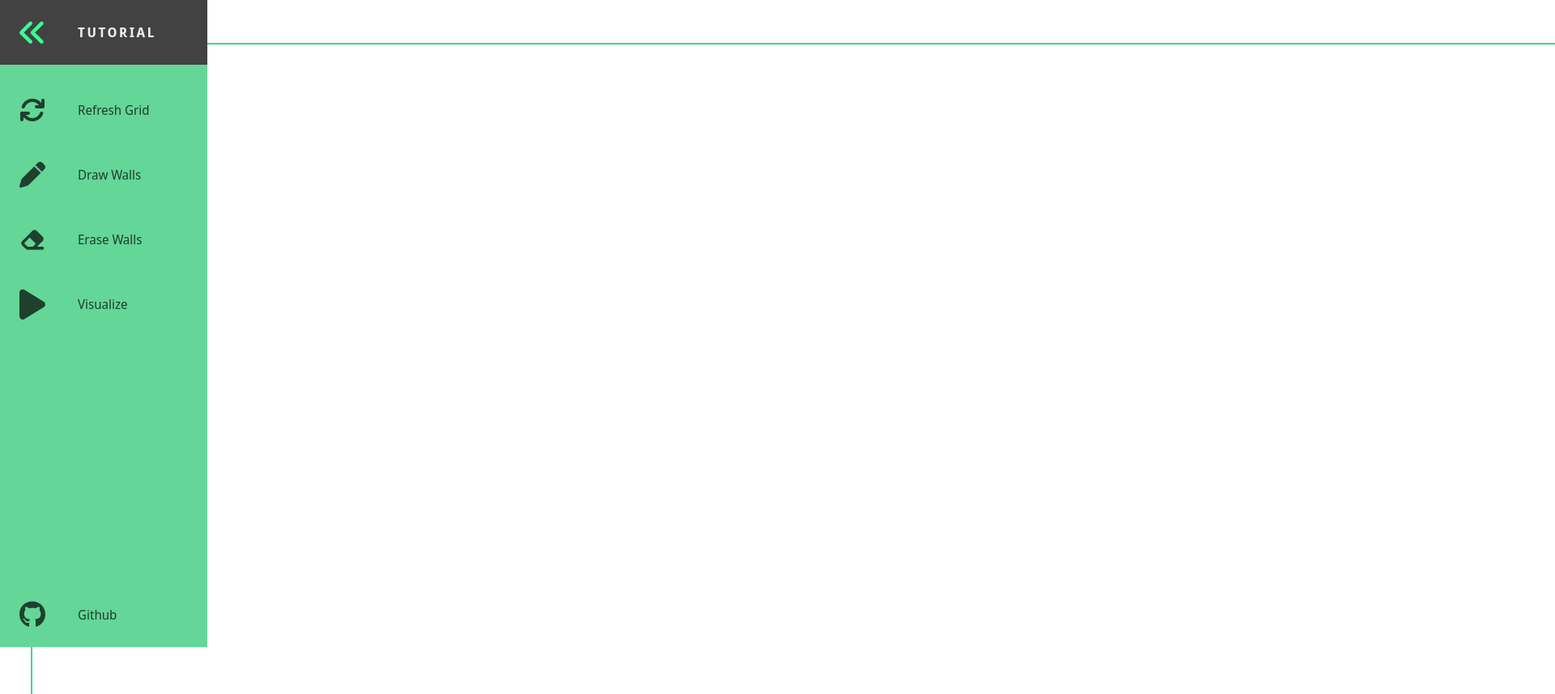
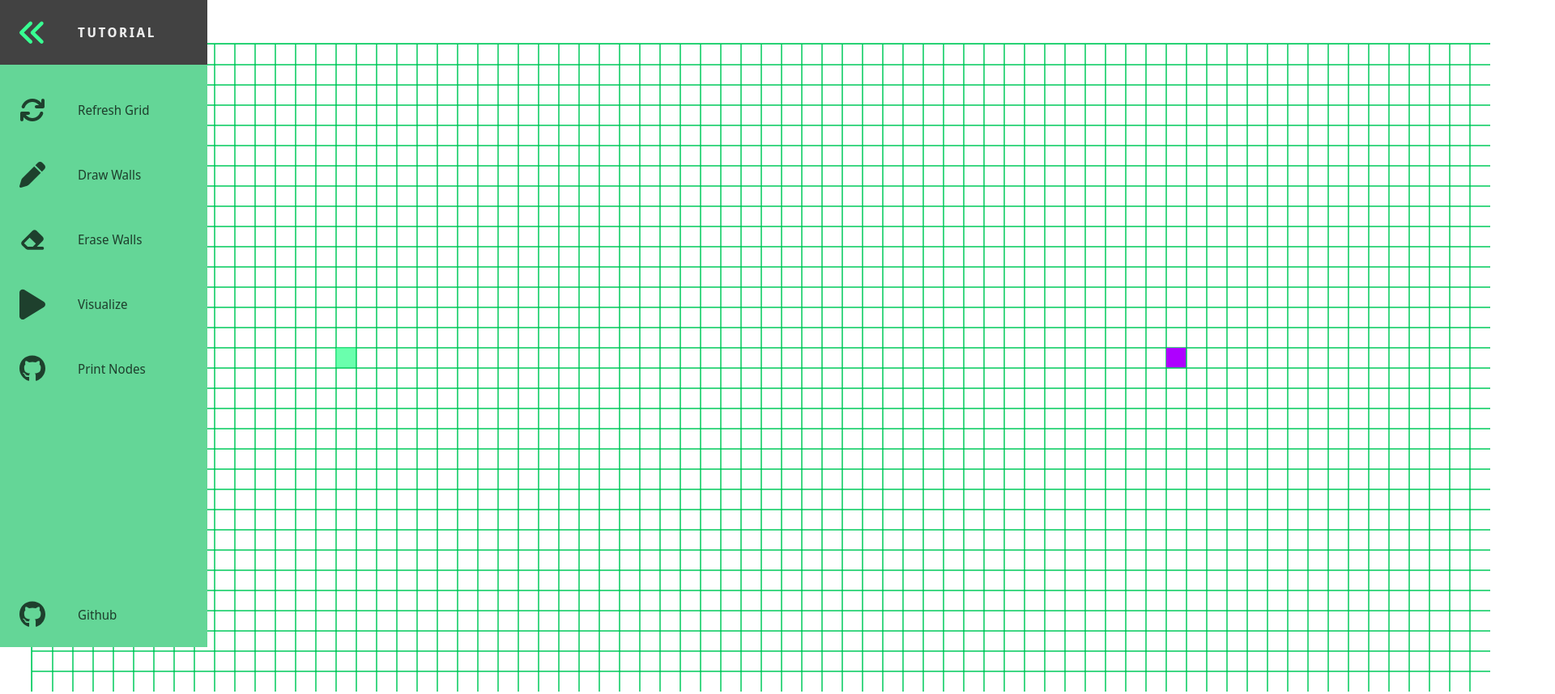
Before and after one commit to myles-coleman/Pathfinding-Visualizer, a plain HTML site: page index.html in a window 1280 px wide. Shown: the top 858 px of the page at 81% size, 1920 px wide, since content can reach past the window. Drawn offline with Linux system fonts and the light colour scheme.

Commit message:
got the different screen sizes working

```diff
--- a/index.html
+++ b/index.html
@@ -53,6 +53,13 @@
                     </a>
                 </li>
 
+                <li id="print" class="nav-item">
+                    <a href="#" class="nav-link">
+                        <svg xmlns="http://www.w3.org/2000/svg" viewBox="0 0 496 512"><path d="M165.9 397.4c0 2-2.3 3.6-5.2 3.6-3.3.3-5.6-1.3-5.6-3.6 0-2 2.3-3.6 5.2-3.6 3-.3 5.6 1.3 5.6 3.6zm-31.1-4.5c-.7 2 1.3 4.3 4.3 4.9 2.6 1 5.6 0 6.2-2s-1.3-4.3-4.3-5.2c-2.6-.7-5.5.3-6.2 2.3zm44.2-1.7c-2.9.7-4.9 2.6-4.6 4.9.3 2 2.9 3.3 5.9 2.6 2.9-.7 4.9-2.6 4.6-4.6-.3-1.9-3-3.2-5.9-2.9zM244.8 8C106.1 8 0 113.3 0 252c0 110.9 69.8 205.8 169.5 239.2 12.8 2.3 17.3-5.6 17.3-12.1 0-6.2-.3-40.4-.3-61.4 0 0-70 15-84.7-29.8 0 0-11.4-29.1-27.8-36.6 0 0-22.9-15.7 1.6-15.4 0 0 24.9 2 38.6 25.8 21.9 38.6 58.6 27.5 72.9 20.9 2.3-16 8.8-27.1 16-33.7-55.9-6.2-112.3-14.3-112.3-110.5 0-27.5 7.6-41.3 23.6-58.9-2.6-6.5-11.1-33.3 2.6-67.9 20.9-6.5 69 27 69 27 20-5.6 41.5-8.5 62.8-8.5s42.8 2.9 62.8 8.5c0 0 48.1-33.6 69-27 13.7 34.7 5.2 61.4 2.6 67.9 16 17.7 25.8 31.5 25.8 58.9 0 96.5-58.9 104.2-114.8 110.5 9.2 7.9 17 22.9 17 46.4 0 33.7-.3 75.4-.3 83.6 0 6.5 4.6 14.4 17.3 12.1C428.2 457.8 496 362.9 496 252 496 113.3 383.5 8 244.8 8zM97.2 352.9c-1.3 1-1 3.3.7 5.2 1.6 1.6 3.9 2.3 5.2 1 1.3-1 1-3.3-.7-5.2-1.6-1.6-3.9-2.3-5.2-1zm-10.8-8.1c-.7 1.3.3 2.9 2.3 3.9 1.6 1 3.6.7 4.3-.7.7-1.3-.3-2.9-2.3-3.9-2-.6-3.6-.3-4.3.7zm32.4 35.6c-1.6 1.3-1 4.3 1.3 6.2 2.3 2.3 5.2 2.6 6.5 1 1.3-1.3.7-4.3-1.3-6.2-2.2-2.3-5.2-2.6-6.5-1zm-11.4-14.7c-1.6 1-1.6 3.6 0 5.9 1.6 2.3 4.3 3.3 5.6 2.3 1.6-1.3 1.6-3.9 0-6.2-1.4-2.3-4-3.3-5.6-2z"/></svg>
+                        <span class="link-text">Print Nodes</span>
+                    </a>
+                </li>
+
                 <li class="nav-item">
                     <a href="#" class="nav-link">
                         <svg xmlns="http://www.w3.org/2000/svg" viewBox="0 0 496 512"><path d="M165.9 397.4c0 2-2.3 3.6-5.2 3.6-3.3.3-5.6-1.3-5.6-3.6 0-2 2.3-3.6 5.2-3.6 3-.3 5.6 1.3 5.6 3.6zm-31.1-4.5c-.7 2 1.3 4.3 4.3 4.9 2.6 1 5.6 0 6.2-2s-1.3-4.3-4.3-5.2c-2.6-.7-5.5.3-6.2 2.3zm44.2-1.7c-2.9.7-4.9 2.6-4.6 4.9.3 2 2.9 3.3 5.9 2.6 2.9-.7 4.9-2.6 4.6-4.6-.3-1.9-3-3.2-5.9-2.9zM244.8 8C106.1 8 0 113.3 0 252c0 110.9 69.8 205.8 169.5 239.2 12.8 2.3 17.3-5.6 17.3-12.1 0-6.2-.3-40.4-.3-61.4 0 0-70 15-84.7-29.8 0 0-11.4-29.1-27.8-36.6 0 0-22.9-15.7 1.6-15.4 0 0 24.9 2 38.6 25.8 21.9 38.6 58.6 27.5 72.9 20.9 2.3-16 8.8-27.1 16-33.7-55.9-6.2-112.3-14.3-112.3-110.5 0-27.5 7.6-41.3 23.6-58.9-2.6-6.5-11.1-33.3 2.6-67.9 20.9-6.5 69 27 69 27 20-5.6 41.5-8.5 62.8-8.5s42.8 2.9 62.8 8.5c0 0 48.1-33.6 69-27 13.7 34.7 5.2 61.4 2.6 67.9 16 17.7 25.8 31.5 25.8 58.9 0 96.5-58.9 104.2-114.8 110.5 9.2 7.9 17 22.9 17 46.4 0 33.7-.3 75.4-.3 83.6 0 6.5 4.6 14.4 17.3 12.1C428.2 457.8 496 362.9 496 252 496 113.3 383.5 8 244.8 8zM97.2 352.9c-1.3 1-1 3.3.7 5.2 1.6 1.6 3.9 2.3 5.2 1 1.3-1 1-3.3-.7-5.2-1.6-1.6-3.9-2.3-5.2-1zm-10.8-8.1c-.7 1.3.3 2.9 2.3 3.9 1.6 1 3.6.7 4.3-.7.7-1.3-.3-2.9-2.3-3.9-2-.6-3.6-.3-4.3.7zm32.4 35.6c-1.6 1.3-1 4.3 1.3 6.2 2.3 2.3 5.2 2.6 6.5 1 1.3-1.3.7-4.3-1.3-6.2-2.2-2.3-5.2-2.6-6.5-1zm-11.4-14.7c-1.6 1-1.6 3.6 0 5.9 1.6 2.3 4.3 3.3 5.6 2.3 1.6-1.3 1.6-3.9 0-6.2-1.4-2.3-4-3.3-5.6-2z"/></svg>
--- a/scripts/node.js
+++ b/scripts/node.js
@@ -6,7 +6,7 @@ export let FINISH_NODE_COL;
 screen.height === 1440 ? START_NODE_ROW = 23 : START_NODE_ROW = 15;
 screen.height === 1440 ? START_NODE_COL = 9 : START_NODE_COL = 15;
 screen.height === 1440 ? FINISH_NODE_ROW = 23 : FINISH_NODE_ROW = 15;
-screen.height === 1440 ? FINISH_NODE_COL = 82 : FINISH_NODE_ROW = 56;
+screen.height === 1440 ? FINISH_NODE_COL = 82 : FINISH_NODE_COL = 56;
 
 //function to create node object
 export const createNode = (col, row) => {
--- a/scripts/visualizer.js
+++ b/scripts/visualizer.js
@@ -4,7 +4,7 @@ import {createNode, START_NODE_ROW, START_NODE_COL, FINISH_NODE_ROW, FINISH_NODE
 //when changing height/width, multiply new number by size of node and put that for the height/width in the css of container div
 let height;
 let width;
-screen.height === 1440 ? height = 46 : width = 32;
+screen.height === 1440 ? height = 46 : height = 32;
 screen.height === 1440 ? width = 92 :  width = 72;
 
 let startIndex = (START_NODE_ROW * width) + START_NODE_COL + 1;
@@ -159,13 +159,13 @@ const visualizeDijkstra = () => {
     const nodesInShortestPathOrder = getNodesInShortestPathOrder(finishNode);
     animateDijkstra(visitedNodesInOrder, nodesInShortestPathOrder);
 }
-/*
+
 const printNodes = (grid) => {
 	for (let i = 0; i < grid.length; i++) {
 		console.log(grid[i]);
 	}
 }
-*/
+
 const refreshGrid = () => {
 	document.getElementById("container").replaceChildren();
 	divGrid = [];
@@ -193,9 +193,9 @@ document.getElementById("visualize").addEventListener("click", () => {
 	visualizeDijkstra();
 	console.log("started visualization");
 });
-/*
+
 document.getElementById("print").addEventListener("click", () => {
   	printNodes(grid);
 });
-*/
+
 window.onload = createGrid;
--- a/styles/index.css
+++ b/styles/index.css
@@ -5,8 +5,8 @@
     outline:2px solid rgba(0, 202, 91, 0.75);
     font-size: 1;
     margin:auto;
-    height:1150px;
-    width:2300px;
+    height:800px;
+    width:1800px;
     padding: 0;
     border: none;
 }
```
